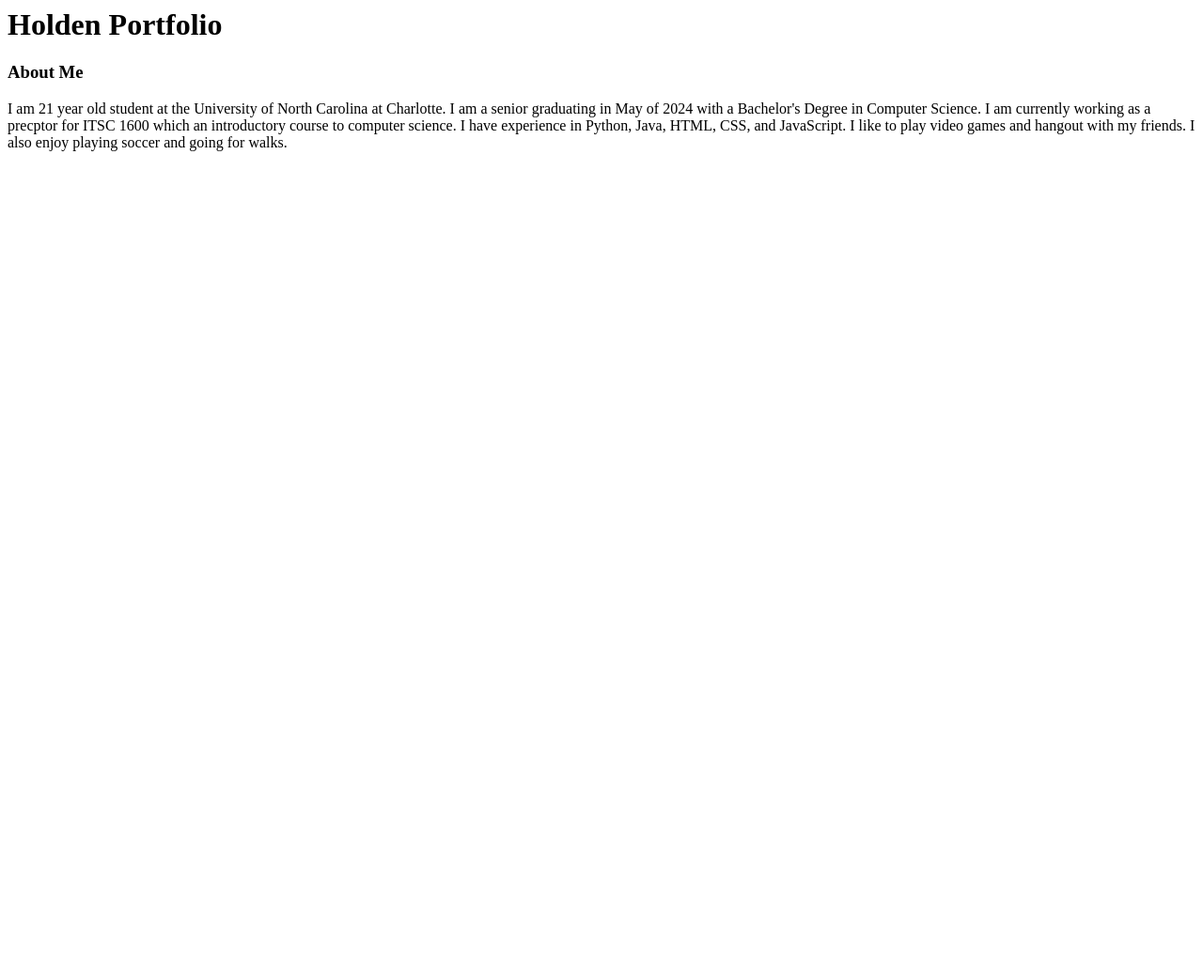
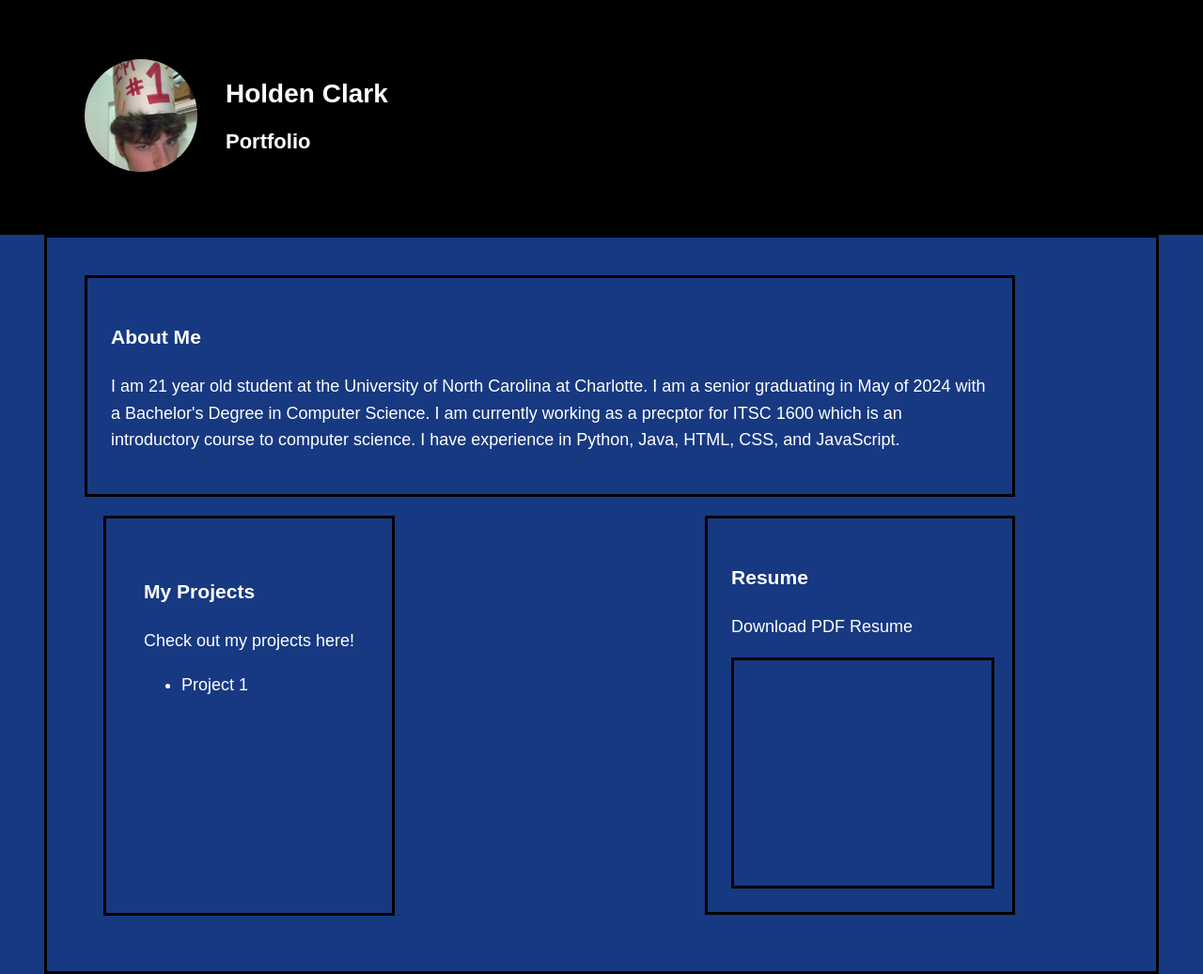
Before and after one commit to HoldenClark/Portfolio, a plain HTML site: page index.html in a window 1280 px wide. Shown: the whole page at 94% size. Before the commit the page ends 800 px from the top, so only its background shows below. Drawn offline with Linux system fonts and the light colour scheme.

Commit message:
feat: updated styling, added resume section, added project1

```diff
--- a/index.html
+++ b/index.html
@@ -1,9 +1,181 @@
-<h1>Holden Portfolio</h1>
+<!DOCTYPE html>
+<html lang="en">
 
+<head>
+    <meta charset="UTF-8">
+    <meta name="viewport" content="width=device-width, initial-scale=1.0">
+    <title>Personal Website</title>
+    <style>
+        body {
+            font-family: Arial, sans-serif;
+            margin: 0;
+            padding: 0;
+            line-height: 1.6;
+            color: black;
+            font-size: 18px;
+            color: white;
+            background-color: #173982;
+        }
 
-<h3>About Me</h3>
-<p>I am 21 year old student at the University of North Carolina at Charlotte. I am a senior graduating
-    in May of 2024 with a Bachelor's Degree in Computer Science. I am currently working as a precptor
-    for ITSC 1600 which an introductory course to computer science. I have experience in Python, Java, HTML, CSS, and JavaScript.
-    I like to play video games and hangout with my friends. I also enjoy playing soccer and going for walks.
-</p>
+        header {
+            background-color: black;
+            height: 250px;
+            display: flex;
+            align-items: center;
+            position: relative;
+            padding: 0 30px;
+            justify-content: center;
+        }
+
+        header .header-content {
+            max-width: 1100px;
+            display: flex;
+            width: 100%;
+        }
+
+        header img {
+            border-radius: 50%;
+            width: 120px;
+            height: 120px;
+            object-fit: cover;
+            margin-right: 30px;
+        }
+
+        header h1 {
+            font-size: 28px;
+            margin-top: 15px;
+            margin-bottom: 10px;
+        }
+
+        header h2 {
+            font-size: 22px;
+            margin-top: 0;
+        }
+
+        header h3 {
+            font-size: 18px;
+            margin-top: 5;
+        }
+
+        header h4 {
+            font-size: 18px;
+            margin-top: 5;
+        }
+
+        main {
+            display: flex;
+            flex-wrap: wrap;
+            justify-content: space-between;
+            padding: 40px;
+            max-width: 1100px;
+            margin: 0 auto;
+            border: 3px solid black;
+        }
+
+        .about,
+        .resume,
+        .custom-section,
+        .myportfolio {
+            padding: 25px;
+            border: 3px solid black;
+            background-color: #173982;
+            box-sizing: border-box;
+            margin-bottom: 20px;
+        }
+
+        .about {
+            width: 90%;
+            margin-right: 10px;
+        }
+
+        .myportfolio {
+            width: 60%;
+            margin-right: 10px;
+        }
+
+        .resume {
+            width: 30%;
+            margin-right: 110px;
+        }
+
+        .custom-section {
+            width: 100%;
+        }
+
+        a {
+            color: white;
+            text-decoration: none;
+        }
+
+        a:hover {
+            text-decoration: underline;
+        }
+
+        .resume-preview {
+            border: 3px solid black;
+            width: 100%;
+            height: 240px;
+            overflow: hidden;
+            position: relative;
+            padding: 0px;
+            margin-top: 0px;
+        }
+
+        .resume-preview iframe {
+            position: absolute;
+            top: -80px;
+            left: 0;
+            width: 100%;
+            height: 400px;
+        }
+
+        .projects {
+            margin-left: 20px;
+            padding: 40px;
+            height: 340px;
+            border: 3px solid black;
+        }
+    </style>
+</head>
+
+<body>
+    <header>
+        <div class="header-content">
+            <img src=".\holden_image.JPG" alt="image">
+            <div>
+                <h1>Holden Clark</h1>
+                <h2>Portfolio</h2>
+            </div>
+        </div>
+    </header>
+    <main>
+        <section class="about">
+            <h3>About Me</h3>
+            <p>I am 21 year old student at the University of North Carolina at Charlotte. I am a senior graduating
+                in May of 2024 with a Bachelor's Degree in Computer Science. I am currently working as a precptor
+                for ITSC 1600 which is an introductory course to computer science. I have experience in Python, Java,
+                HTML, CSS, and JavaScript.
+            </p>
+        </section>
+            <section class="projects">
+                <h3>My Projects</h3>
+                <p>
+                    Check out my projects here!
+                <ul>
+                    <li><a href=".\project1datamining.pdf">Project 1</a></li>
+                </ul>
+                </p>
+            </section>
+            <section class="resume">
+                <h3>Resume</h3>
+                <p>
+                    <a href=".\Clark_Holden_Software_Developer.pdf" target="_blank">Download PDF Resume</a>
+                </p>
+                <div class="resume-preview">
+                    <iframe src=".\Clark_Holden_Software_Developer.pdf" frameborder="0"></iframe>
+                </div>
+            </section>
+        </main>
+</body>
+
+</html>
```
Also changed, not shown: holden_image.JPG (added), 2 other files.
